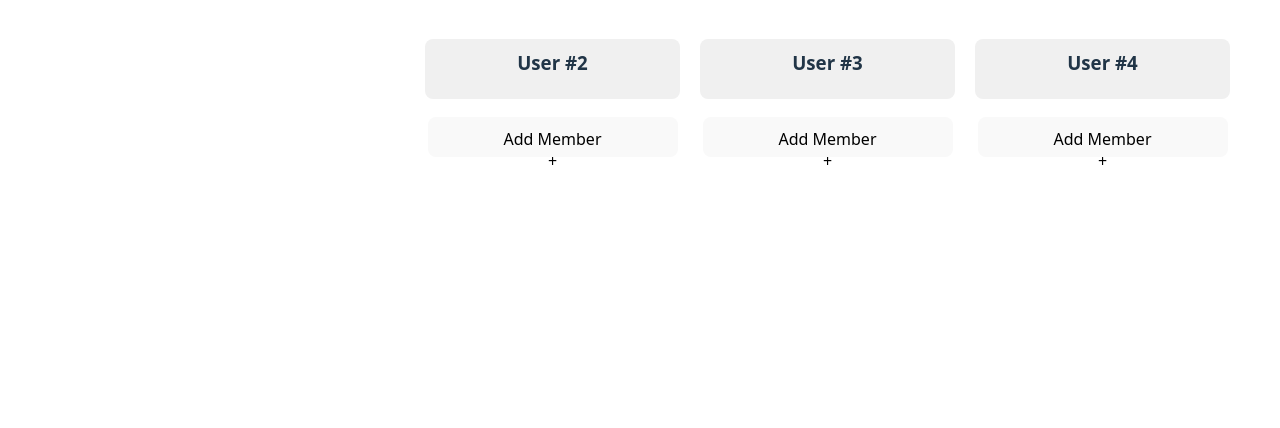
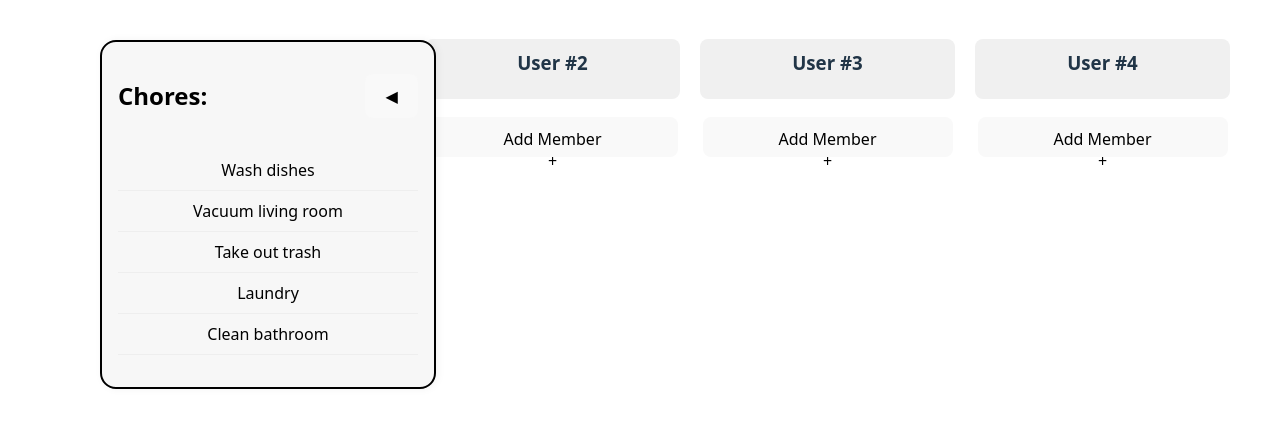
Before and after one commit to AndyChau123/TIDY-Chores-App, a React (Vite) app in the folder TIDY-App/: page / in a window 1280 px wide. Shown: the top 428 px of the page. Built offline with nearby package versions, Linux system fonts and the light colour scheme.

Commit message:
Added Chores List, expand / collapse button

```diff
--- a/TIDY-App/src/App.jsx
+++ b/TIDY-App/src/App.jsx
@@ -1,12 +1,16 @@
 import { useState } from 'react'
 import './App.css'
 import AddMember from "./Add-Member-Component/AddMember.jsx"
+import ChoreList from './Chore-List-Component/ChoreList.jsx'
 
 function App() {
 
 
   return (
-    <AddMember/ >
+    <>
+      <AddMember />
+      <ChoreList />
+    </>
   )
 }
 
--- /dev/null
+++ b/TIDY-App/src/Chore-List-Component/ChoreList.css
@@ -0,0 +1,77 @@
+.ListStructure {
+  position: relative;
+    height: 100px;
+    width: 30px;
+    border: 1px solid black;
+    margin: 10px 0 10px 10px;
+    /* top, right, bottom, left */
+    padding: 10px;
+    display: flex;
+    flex-direction: column;
+    align-items: center;
+    justify-content: center;
+    background-color: #f0f0f0;
+
+    /* Keep it on the left */
+    float: left;
+    /* OR use position: absolute; left: 0; */
+}
+
+.ListComponent {
+  display: flexbox;
+  padding: 4px;
+}
+
+.chore-list-container {
+  position: fixed;
+  left: 100px;
+  top: 40px;
+  width: 300px;
+  min-height: 200px;
+  background: #f7f7f7;
+  border-right: 2px solid #ddd;
+  border: 2px solid #000000;         /* Add a border around the container */
+  border-radius: 16px;            /* Rounded corners */
+  box-shadow: 2px 0 8px rgba(0,0,0,0.05);
+  padding: 16px;
+  transition: width 0.3s;
+  z-index: 100;
+}
+
+.chore-list-container.collapsed {
+  width: 170px;
+  overflow: hidden;
+}
+
+.chore-list-header {
+  color: black;
+  display: flex;
+  justify-content: space-between;
+  align-items: center;
+}
+
+.chore-list {
+  color: black;
+  margin-top: 16px;
+  list-style: none;
+  padding: 0;
+}
+
+.chore-list li {
+  padding: 8px 0;
+  border-bottom: 1px solid #eee;
+}
+
+/* Example structure in your main App or page component */
+.app-layout {
+  display: flex;
+  /* Flexbox for horizontal layout */
+}
+
+.ChoreList {
+  /* Styles for ChoreList component */
+}
+
+.MainContent {
+  /* Styles for MainContent component, like add member section */
+}
--- a/TIDY-App/src/Chore-List-Component/ChoreList.jsx
+++ b/TIDY-App/src/Chore-List-Component/ChoreList.jsx
@@ -0,0 +1,35 @@
+import React, { useState } from "react";
+import "./ChoreList.css";
+
+const chores = [
+  "Wash dishes",
+  "Vacuum living room",
+  "Take out trash",
+  "Laundry",
+  "Clean bathroom",
+];
+
+function ChoreList() {
+  const [expanded, setExpanded] = useState(true);
+
+  return (
+    <div className={`chore-list-container ${expanded ? "expanded" : "collapsed"}`}>
+      <div className="chore-list-header">
+        <h2>Chores:</h2>
+        <button onClick={() => setExpanded((prev) => !prev)}>
+          {expanded ? "\u25C0" : "\u25B6"}
+        </button>
+      </div>
+      {expanded && (
+        <ul className="chore-list">
+          {chores.map((chore, idx) => (
+            <li key={idx}>{chore}</li>
+          ))}
+        </ul>
+      )}
+      {/* <AddChore /> will go here in the future */}
+    </div>
+  );
+}
+
+export default ChoreList;
```
